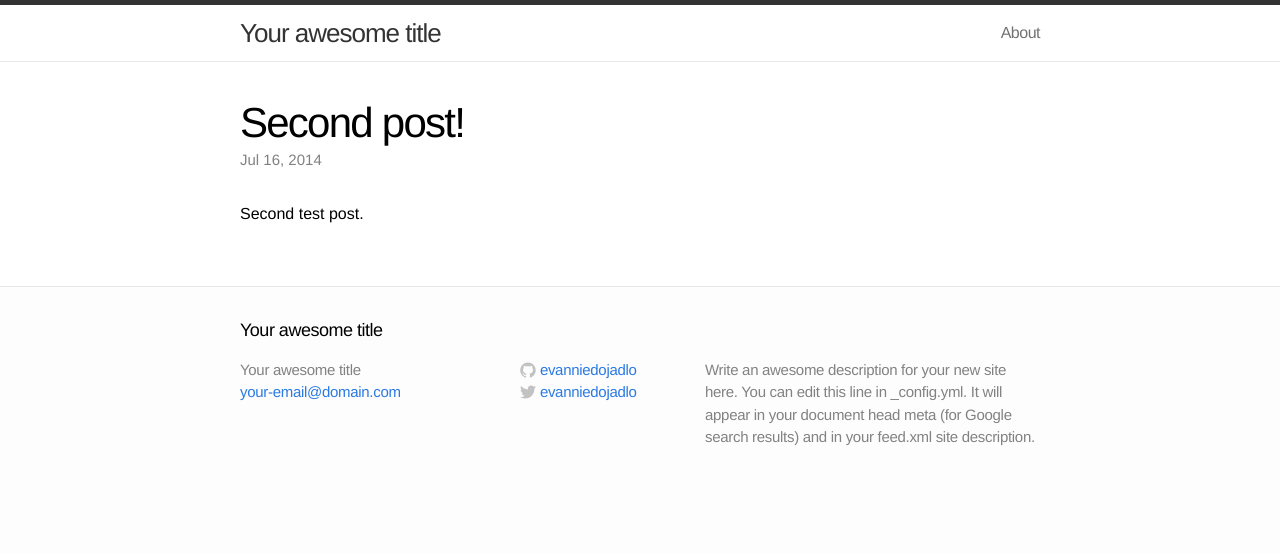
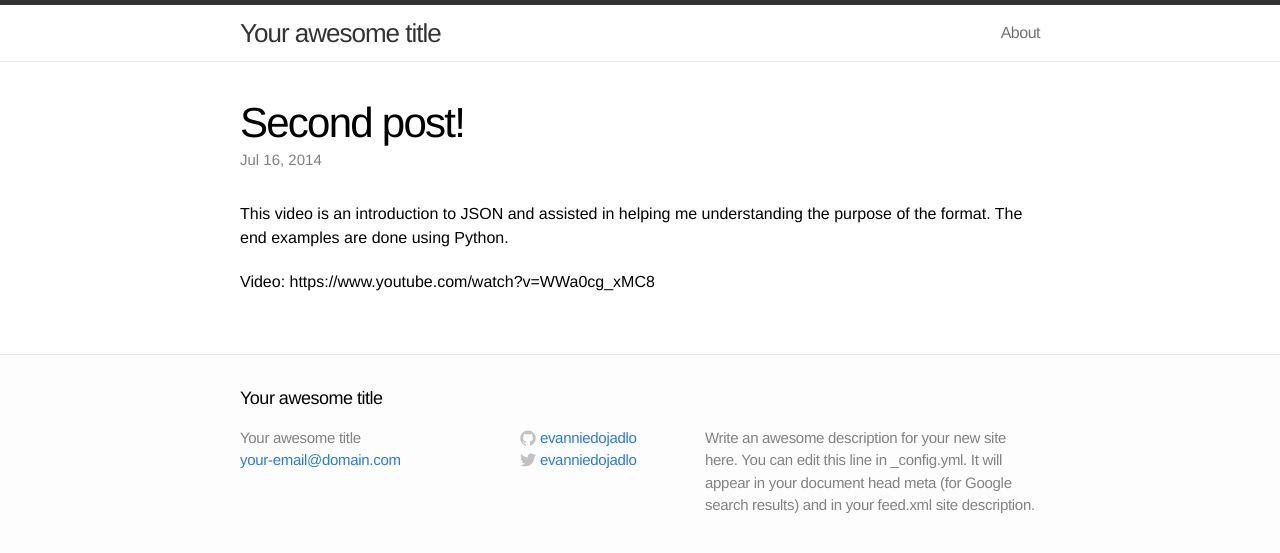
Before and after one commit to evanniedojadlo/evanniedojadlo.github.io, a Jekyll site: the page built from _posts/2014-07-16-secondpost.markdown, in a window 1280 px wide. Shown: the top 553 px of the page. Built offline with Jekyll 4.4.1, drawn with Linux system fonts in a browser that asks for light colours.

Commit message:
Updated first post and added second blog content.

```diff
--- a/_posts/2014-07-16-firstpost.markdown
+++ b/_posts/2014-07-16-firstpost.markdown
@@ -8,3 +8,5 @@
 Cześć, jestem Evan Niedojadlo. Miło mi.
 
 The purpose of this blog is to document my learning experiences with the Makersquare part-time front end development course. Each week I will be posting what I have been learning from the class.
+
+My other active blog can be found at http://www.mobiletester.me
--- a/_posts/2014-07-16-secondpost.markdown
+++ b/_posts/2014-07-16-secondpost.markdown
@@ -5,4 +5,6 @@ date:   2014-07-16 20:00:00
 categories: javascript
 ---
 
-Second test post.
+This video is an introduction to JSON and assisted in helping me understanding the purpose of the format. The end examples are done using Python.
+
+Video: https://www.youtube.com/watch?v=WWa0cg_xMC8
```
